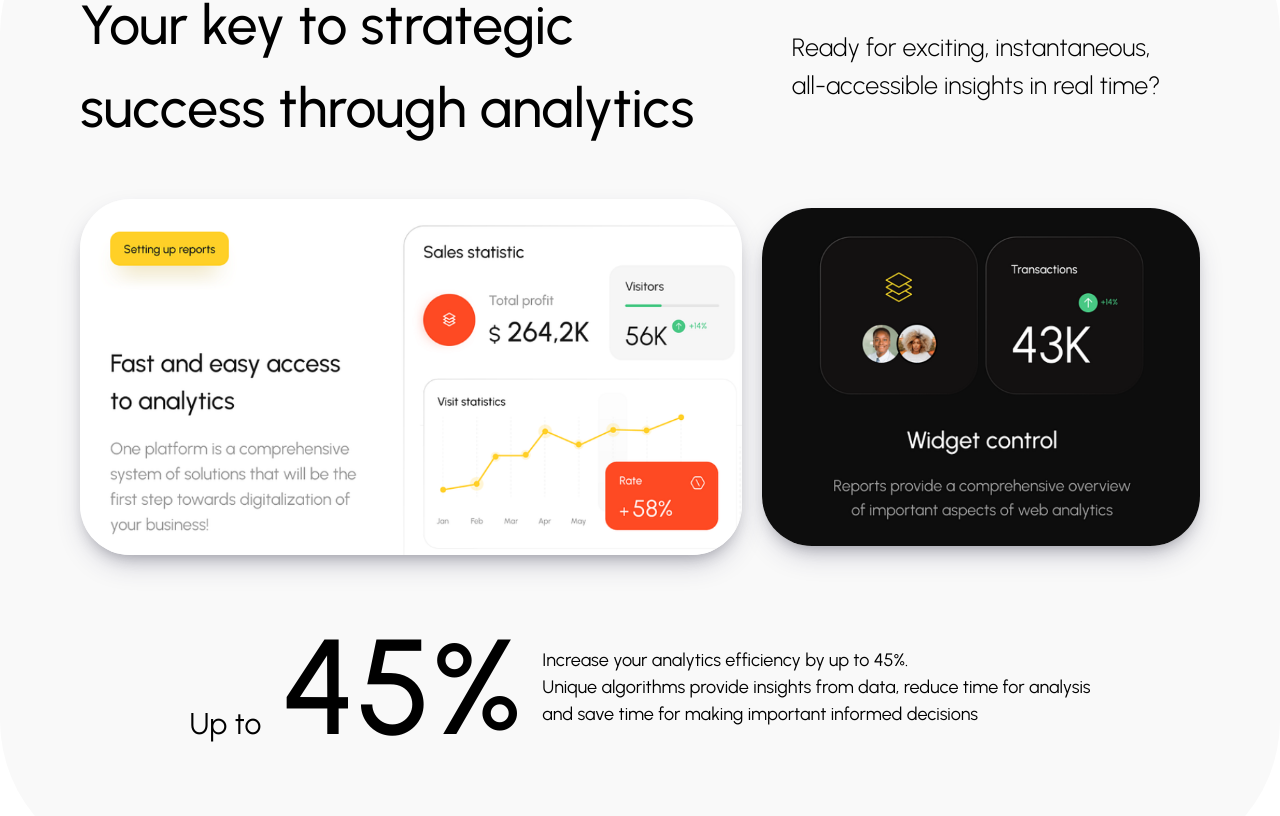
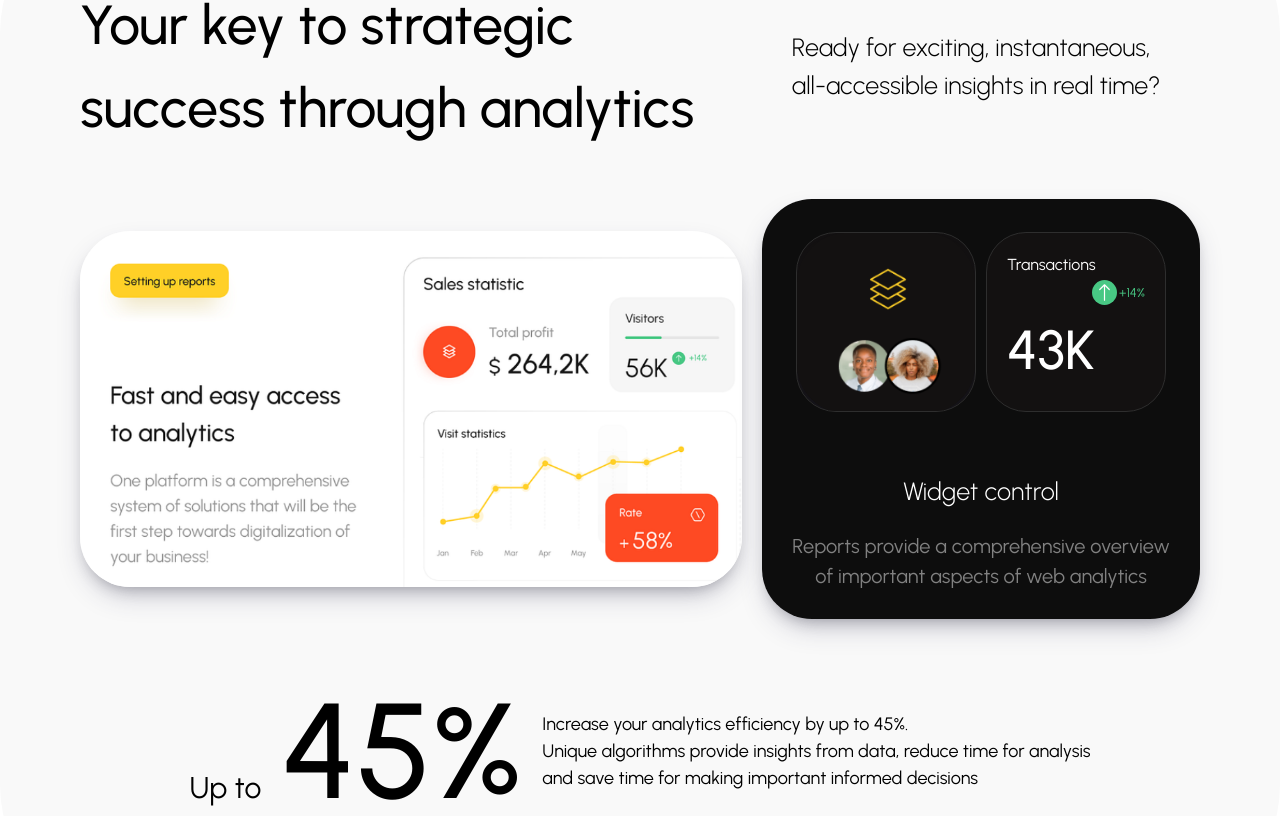
Before and after one commit to lazyholic/ramos, a Next.js app: page / in a window 1280 px wide. Shown: the part 894-1710 px from the top of the page. Built offline with nearby package versions, Linux system fonts and the light colour scheme.

Commit message:
animated widget control

```diff
--- a/src/app/Components/Section1.js
+++ b/src/app/Components/Section1.js
@@ -36,13 +36,13 @@ const Section1 = () => {
       </div>
 
       <h1 className="line-3 flex justify-end items-center">
-        <SUBL text="shape " />
+        <SUBL text="shape" />
         <img
           src="line-3-img.png"
           alt="image"
           data-aos="zoom-in"
           data-aos-duration="1000"
-        />{" "}
+        />
         <SUBL text="the future" startCount={6} />
       </h1>
     </section>
--- a/src/app/Components/Section2.js
+++ b/src/app/Components/Section2.js
@@ -1,3 +1,5 @@
+import WidgetControl from "./WidgetControl";
+
 const Section2 = () => {
   return (
     <section className="section-2">
@@ -24,7 +26,7 @@ const Section2 = () => {
           <img src="section-2-left.png" alt="img" />
         </div>
         <div className="right-panel">
-          <img src="section-2-right.png" alt="img" />
+          <WidgetControl />
         </div>
       </div>
 
--- /dev/null
+++ b/src/app/Components/WidgetControl.js
@@ -0,0 +1,90 @@
+import { useEffect, useRef } from "react";
+
+const UpIcon = () => (
+  <svg
+    xmlns="http://www.w3.org/2000/svg"
+    width="16"
+    height="16"
+    fill="currentColor"
+    class="bi bi-arrow-up"
+    viewBox="0 0 16 16"
+  >
+    <path
+      fill-rule="evenodd"
+      d="M8 15a.5.5 0 0 0 .5-.5V2.707l3.146 3.147a.5.5 0 0 0 .708-.708l-4-4a.5.5 0 0 0-.708 0l-4 4a.5.5 0 1 0 .708.708L7.5 2.707V14.5a.5.5 0 0 0 .5.5"
+    />
+  </svg>
+);
+
+function increaseNumberAnimation(element, endNumber, speed = 20) {
+  if (!element) return;
+
+  const animationRunning = JSON.parse(
+    element.dataset.animationRunning ?? false
+  );
+  if (animationRunning) return;
+  element.dataset.animationRunning = true;
+  incNbrRec(0, endNumber, element, speed);
+}
+
+function incNbrRec(currentNumber, endNumber, element, speed) {
+  if (currentNumber <= endNumber) {
+    element.innerHTML = currentNumber + "K";
+    setTimeout(function () {
+      incNbrRec(currentNumber + 1, endNumber, element, speed);
+    }, speed);
+  } else {
+    element.dataset.animationRunning = false;
+  }
+}
+
+const WidgetControl = () => {
+  const numberRef = useRef(null);
+
+  useEffect(() => {
+    if (numberRef.current) {
+      const observer = new IntersectionObserver((entries) => {
+        entries.forEach((entry) => {
+          if (entry.isIntersecting) {
+            increaseNumberAnimation(numberRef.current, 43);
+          } else {
+            numberRef.current.dataset.animationRunning = false;
+          }
+        });
+      });
+
+      observer.observe(numberRef.current);
+    }
+  }, [numberRef.current]);
+
+  return (
+    <div className="widget-control">
+      <div className="flex items-center justify-center">
+        <div className="card overflow-hidden" data-aos="fade-left">
+          <img src="widget-control.png" alt="widget-control" />
+        </div>
+        <div
+          className="card text-white flex flex-col justify-between p-5"
+          data-aos="fade-right"
+        >
+          <span>Transactions</span>
+          <small>
+            <UpIcon /> +14%
+          </small>
+          <h2 ref={numberRef}>43K</h2>
+        </div>
+      </div>
+      <div>
+        <h3 className="text-center mb-5" data-aos="fade-up">
+          Widget control
+        </h3>
+        <p className="text-center" data-aos="fade-up" data-aos-delay="100">
+          Reports provide a comprehensive overview <br /> of important aspects
+          of web analytics
+        </p>
+      </div>
+    </div>
+  );
+};
+
+export default WidgetControl;
--- a/src/app/styles.scss
+++ b/src/app/styles.scss
@@ -131,6 +131,49 @@ h3 {
     .right-panel {
       width: 40%;
       padding-left: 10px;
+
+      .widget-control {
+        display: flex;
+        flex-direction: column;
+        justify-content: space-around;
+        height: 420px;
+        background-color: #0d0d0d;
+        border-radius: 50px;
+        box-shadow: rgba(50, 50, 93, 0.25) 0px 13px 27px -5px,
+          rgba(0, 0, 0, 0.3) 0px 8px 16px -8px;
+        h3 {
+          color: white;
+        }
+        p {
+          color: #818181;
+          font-size: 20px;
+        }
+
+        .card {
+          width: 180px;
+          height: 180px;
+          border: solid 1px rgb(46, 46, 46);
+          margin: 5px;
+          border-radius: 40px;
+          background-color: #131111;
+
+          small {
+            display: flex;
+            justify-content: end;
+            align-items: center;
+            color: #48c884;
+            svg {
+              color: white;
+              background-color: #48c884;
+              width: 25px;
+              height: 25px;
+              border-radius: 100%;
+              padding: 3px;
+              margin-right: 2px;
+            }
+          }
+        }
+      }
     }
   }
 
```
Also changed, not shown: css/styles.css, public/widget-control.png (added), 1 other file (tests, documents, lock files or other folders).
